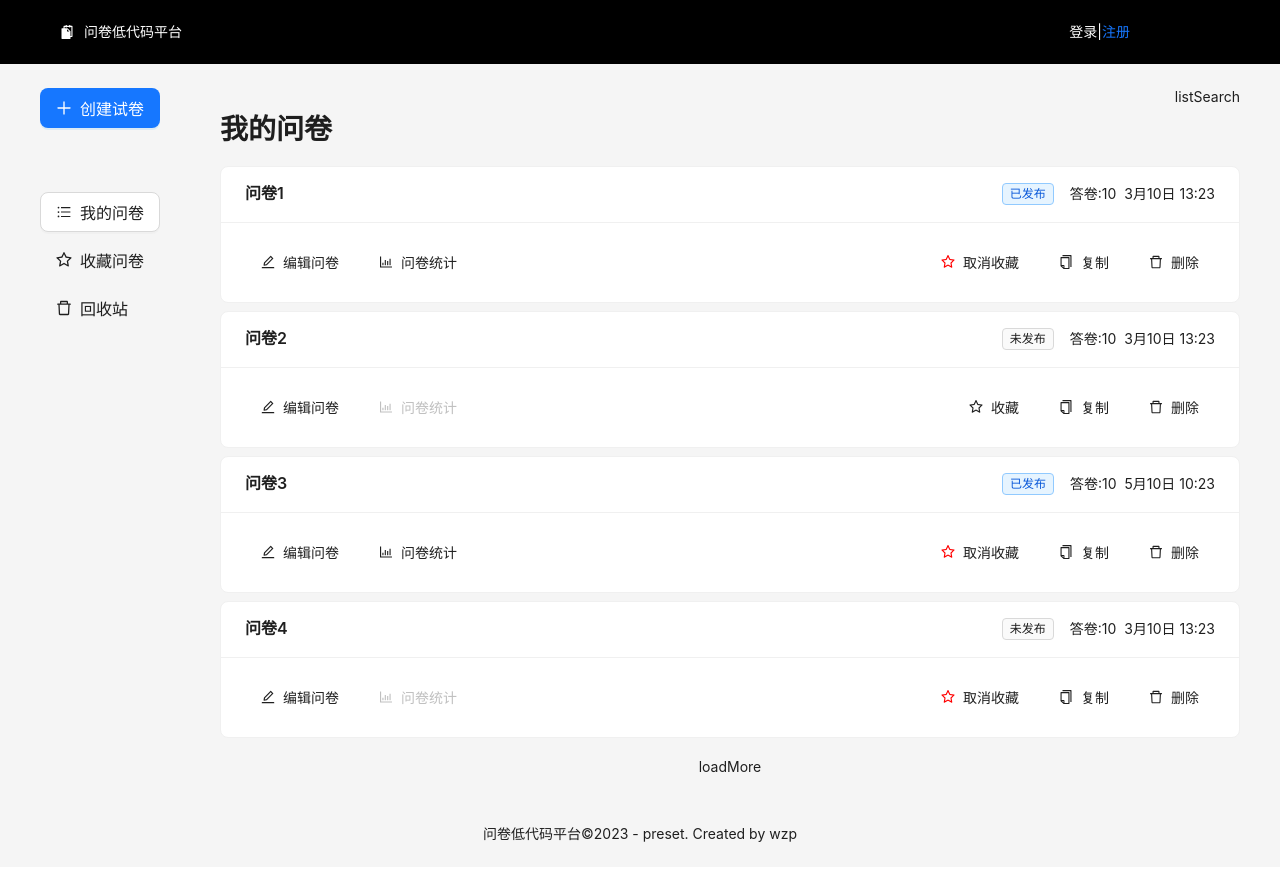
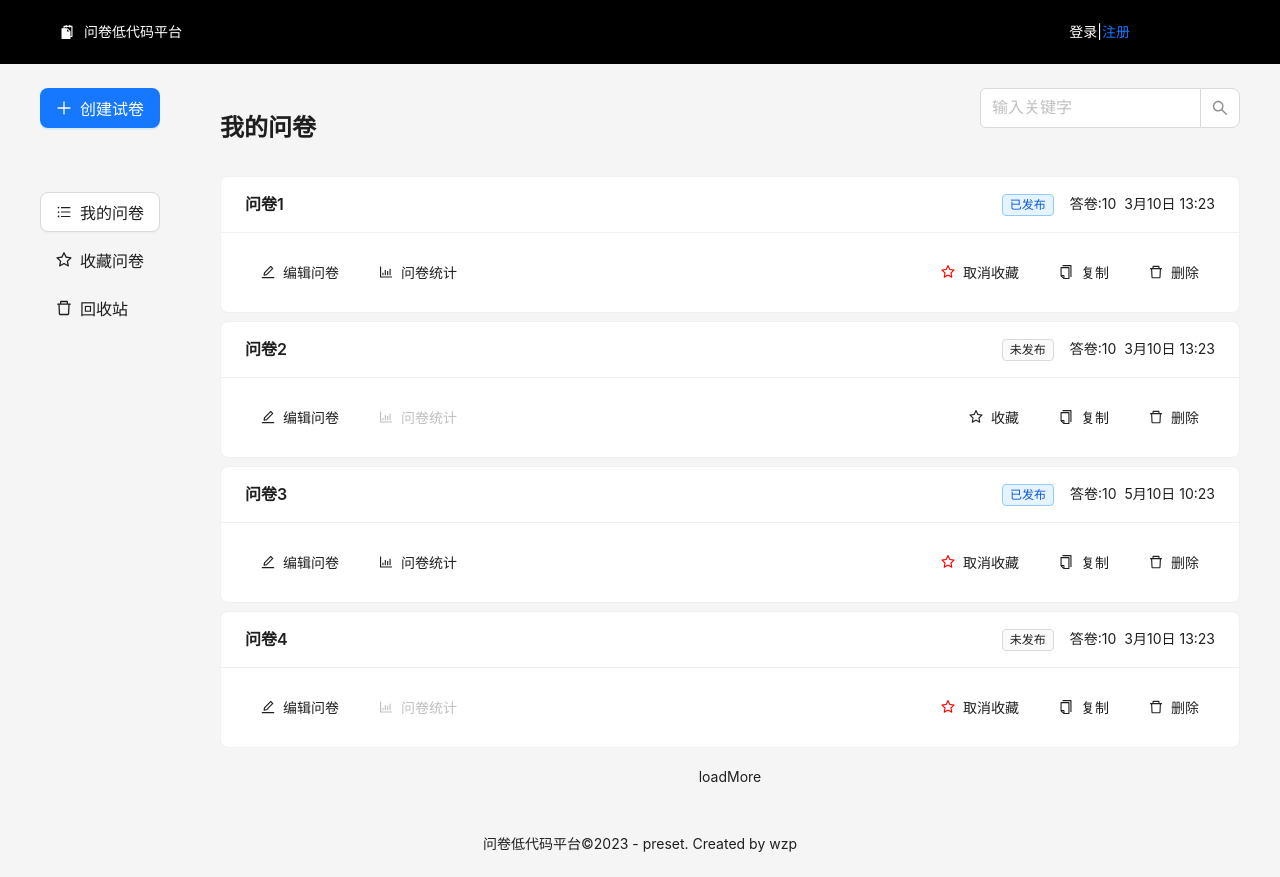
Before and after one commit to WWW-max/react-low-code, a React (Create React App) app: page /manage/list in a window 1280 px wide. Built offline with nearby package versions, Linux system fonts and the light colour scheme.

Commit message:
feat: 搜索输入框

```diff
--- /dev/null
+++ b/src/components/ListSearch/ListSearch.tsx
@@ -0,0 +1,26 @@
+import React, { useState } from 'react';
+import { Input } from 'antd';
+
+const { Search } = Input;
+
+export default function ListSearch() {
+  const [value, setValue] = useState('');
+
+  const handleChange = (event: React.ChangeEvent<HTMLInputElement>) => {
+    setValue(event.target.value);
+  };
+  const handleSearch = (value: string) => {
+    console.log('onSearch', value);
+  };
+  return (
+    <Search
+      size="large"
+      allowClear
+      placeholder="输入关键字"
+      value={value}
+      onChange={handleChange}
+      onSearch={handleSearch}
+      style={{ width: '260px' }}
+    />
+  );
+}
--- a/src/components/QuestionTable/QuestionTable.tsx
+++ b/src/components/QuestionTable/QuestionTable.tsx
@@ -39,6 +39,7 @@ const QuestionTable: FC<DataSourceProps> = (props: DataSourceProps) => {
   };
   return (
     <>
+      <div style={{ marginBottom: '16px' }}>
         <Space>
           <Button type="primary" disabled={selectedIds?.length === 0}>
             恢复
@@ -47,7 +48,10 @@ const QuestionTable: FC<DataSourceProps> = (props: DataSourceProps) => {
             彻底删除
           </Button>
         </Space>
+      </div>
+      <div style={{ border: '1px solid #e8e8e8' }}>
         <Table columns={trashColumns} dataSource={data} rowSelection={rowSelection} />
+      </div>
     </>
   );
 };
--- a/src/pages/manage/List.tsx
+++ b/src/pages/manage/List.tsx
@@ -1,8 +1,11 @@
 import { produce } from 'immer';
 import React, { useState } from 'react';
 import QuestionCard from '../../components/QuestionCard/QuestionCard';
-import { Space } from 'antd';
+import { Space, Typography } from 'antd';
 import styles from './common.module.scss';
+import ListSearch from '../../components/ListSearch/ListSearch';
+
+const { Title } = Typography;
 
 export default function List() {
   const [questionList, setQuestionList] = useState([
@@ -63,8 +66,12 @@ export default function List() {
   return (
     <div>
       <div className={styles.header}>
-        <h1 className={styles.left}>我的问卷</h1>
-        <div className={styles.right}>listSearch</div>
+        <div className={styles.left}>
+          <Title level={3}>我的问卷</Title>
+        </div>
+        <div className={styles.right}>
+          <ListSearch />
+        </div>
       </div>
       <div className={styles.content}>
         <Space direction="vertical" style={{ width: '100%' }}>
--- a/src/pages/manage/Star.tsx
+++ b/src/pages/manage/Star.tsx
@@ -2,6 +2,7 @@ import { Space } from 'antd';
 import React, { useState } from 'react';
 import QuestionCard from '../../components/QuestionCard/QuestionCard';
 import styles from './common.module.scss';
+import ListSearch from '../../components/ListSearch/ListSearch';
 
 export default function Star() {
   const [questionList, setQuestionList] = useState([
@@ -42,7 +43,9 @@ export default function Star() {
     <div>
       <div className={styles.header}>
         <h1 className={styles.left}>收藏问卷</h1>
-        <div className={styles.right}>listSearch</div>
+        <div className={styles.right}>
+          <ListSearch />
+        </div>
       </div>
       <div className={styles.content}>
         <Space direction="vertical" style={{ width: '100%' }}>
--- a/src/pages/manage/Trash.tsx
+++ b/src/pages/manage/Trash.tsx
@@ -2,6 +2,7 @@ import React, { useState } from 'react';
 import styles from './common.module.scss';
 import { Space } from 'antd';
 import QuestionTable, { DataSourceProps } from '../../components/QuestionTable/QuestionTable';
+import ListSearch from '../../components/ListSearch/ListSearch';
 
 export default function Trash() {
   const [questionList, setQuestionList] = useState([
@@ -42,7 +43,9 @@ export default function Trash() {
     <div>
       <div className={styles.header}>
         <h1 className={styles.left}>回收站</h1>
-        <div className={styles.right}>listSearch</div>
+        <div className={styles.right}>
+          <ListSearch />
+        </div>
       </div>
       <div className={styles.content}>
         <QuestionTable dataSource={questionList} />
--- a/src/pages/manage/common.module.scss
+++ b/src/pages/manage/common.module.scss
@@ -1,13 +1,13 @@
 .header {
     display: flex;
+    margin-bottom: 20px;
     .left {
         flex: 1;
     }
     .right {
-        flex: 2;
+        flex: 1;
         text-align: right;
     }
-
 }
 .content {
     margin-bottom: 20px;
```
Lines whose indentation alone changed are shown as unchanged.
